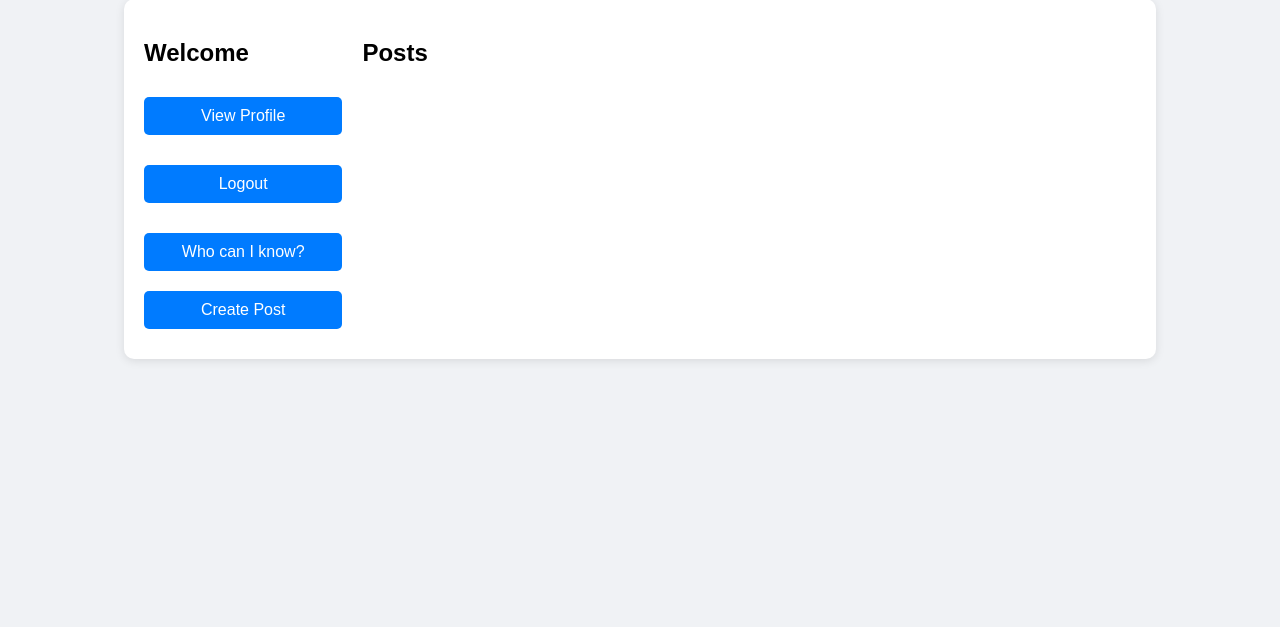
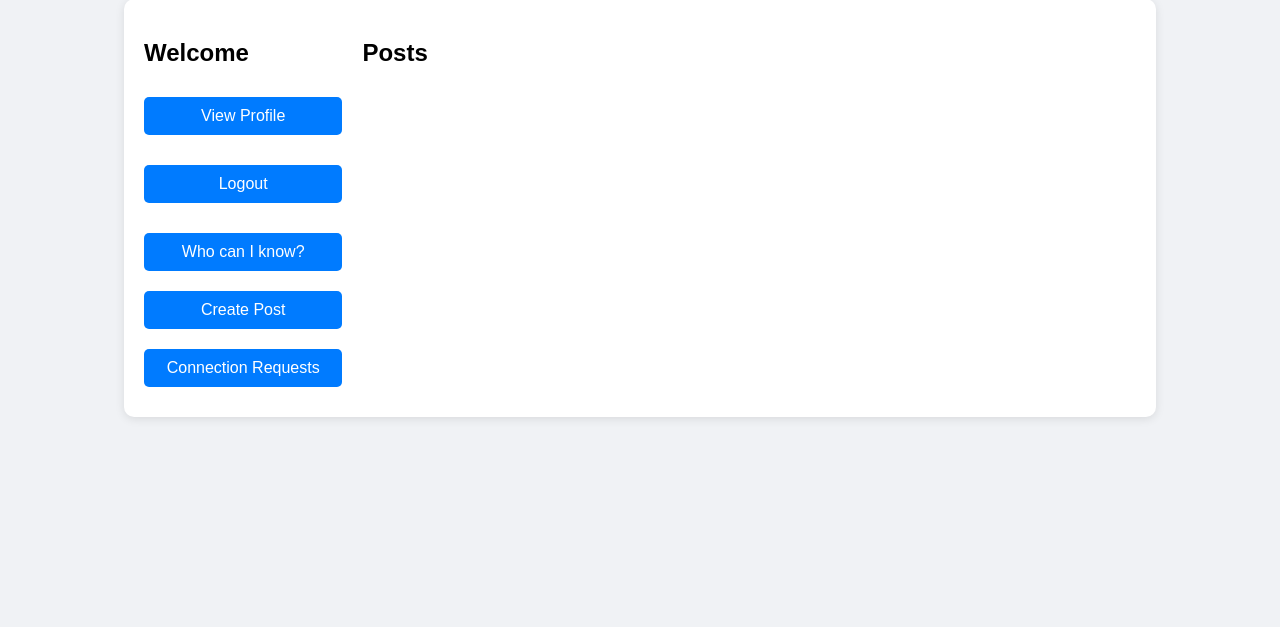
Before and after one commit to BGabor01/TrendLink, a Django app: page /home/ in a window 1280 px wide. Shown: the part 21-648 px from the top of the page. Run offline with Django 5.2, Linux system fonts and the light colour scheme; the visitor is signed in with stand-in values (Sample User, id 1); data that the repository does not hold is empty.

Commit message:
post.user.html: List connection requests buttom

```diff
--- a/trend_link/apps/post/templates/post/home.html
+++ b/trend_link/apps/post/templates/post/home.html
@@ -20,6 +20,7 @@
                 </form>
                 <a href="{% url 'members' %}">Who can I know?</a>
                 <a href="{% url 'create-post' %}">Create Post</a>
+                <a href="{% url 'list-connectionreq' %}">Connection Requests</a>
             {% endif %}
         </div>
         <div class="content">
```
